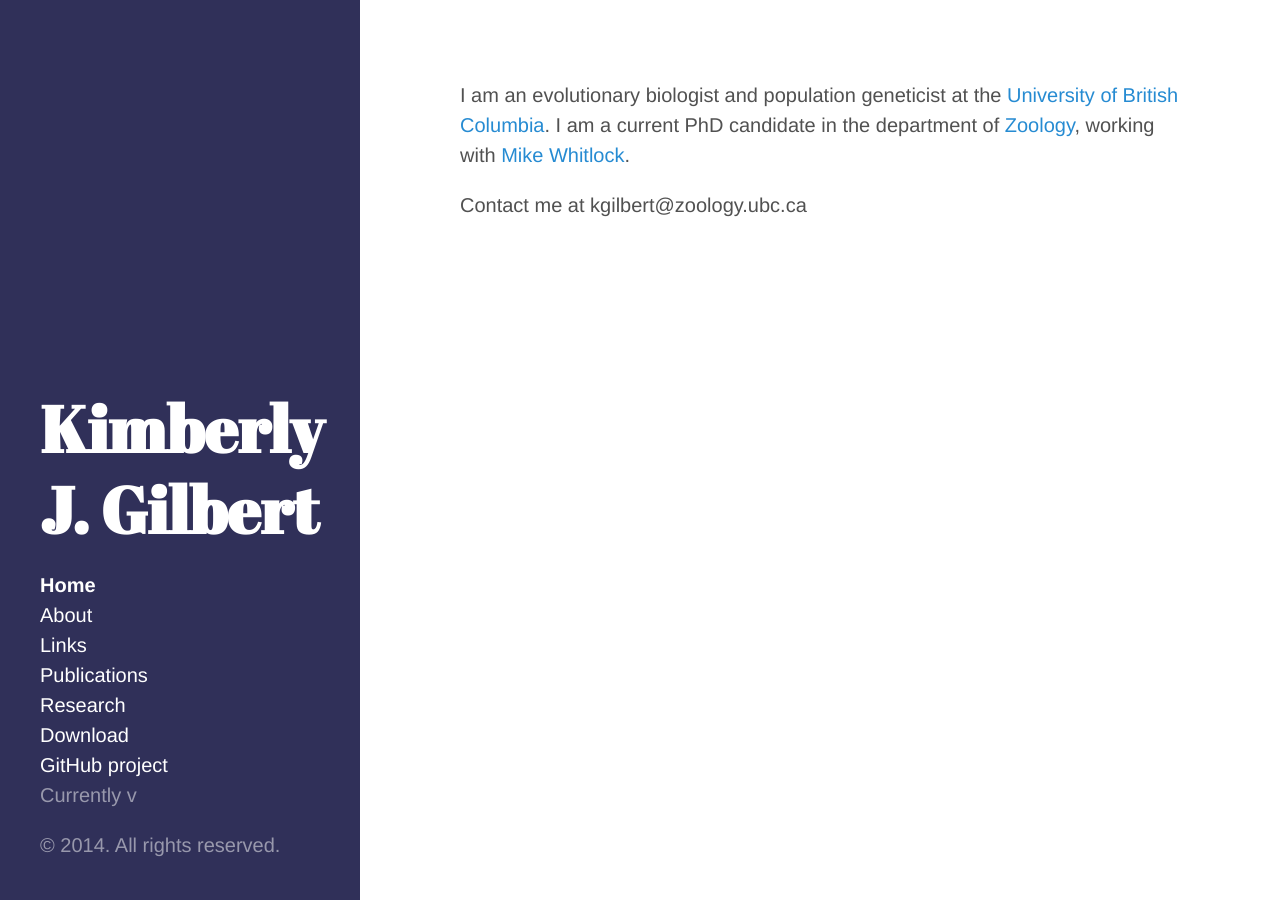
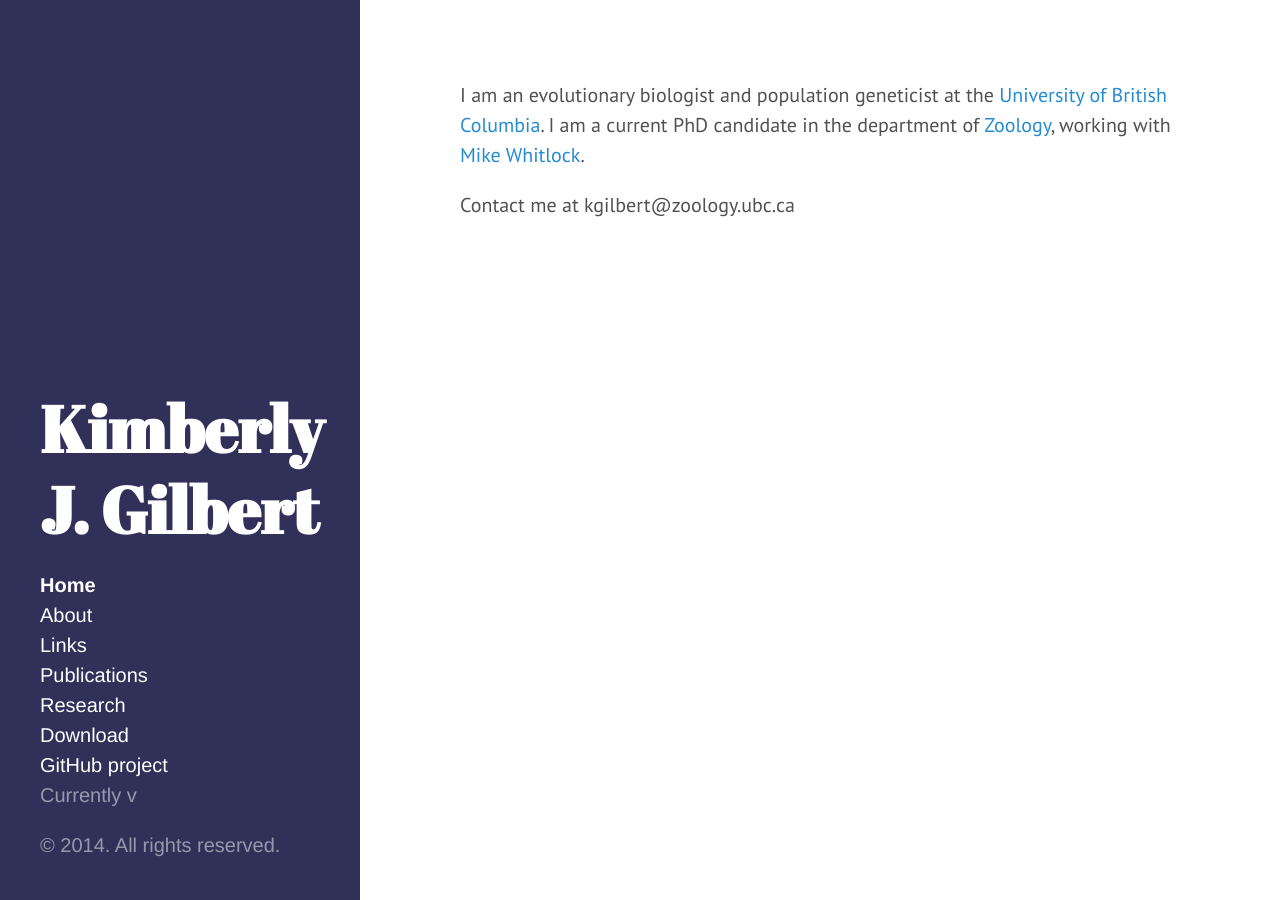
Before and after one commit to kjgilbert/kjgilbert.github.io, a Jekyll site: the page built from index.md, in a window 1280 px wide. Built offline with Jekyll 4.4.1, drawn with Linux system fonts in a browser that asks for light colours; Markdown is read by kramdown in place of the engine named in the settings.

```diff
--- a/public/css/hyde.css
+++ b/public/css/hyde.css
@@ -32,10 +32,10 @@
  */
 
 html {
-  /*font-family: "PT Sans", Helvetica, Arial, sans-serif;*/
+  font-family: "PT Sans", Helvetica, Arial, sans-serif;
   /* Menlo, Monaco, "Courier New", monospace;
   This section changes body font within pages*/
-  font-family: "Helvetica Neue", sans-serif; /* I edited this */
+  /* "Helvetica Neue", sans-serif; */
 }
 @media (min-width: 48rem) {
   html {
@@ -61,6 +61,7 @@ html {
   padding: 2rem 1rem;
   color: rgba(255,255,255,.5);
   background-color: #303059; /* this edits background color of sidebar */
+  font-family: "Helvetica Neue", sans-serif; /*trying to edit font for main name in sidebar*/
 }
 @media (min-width: 48rem) {
   .sidebar {
```
